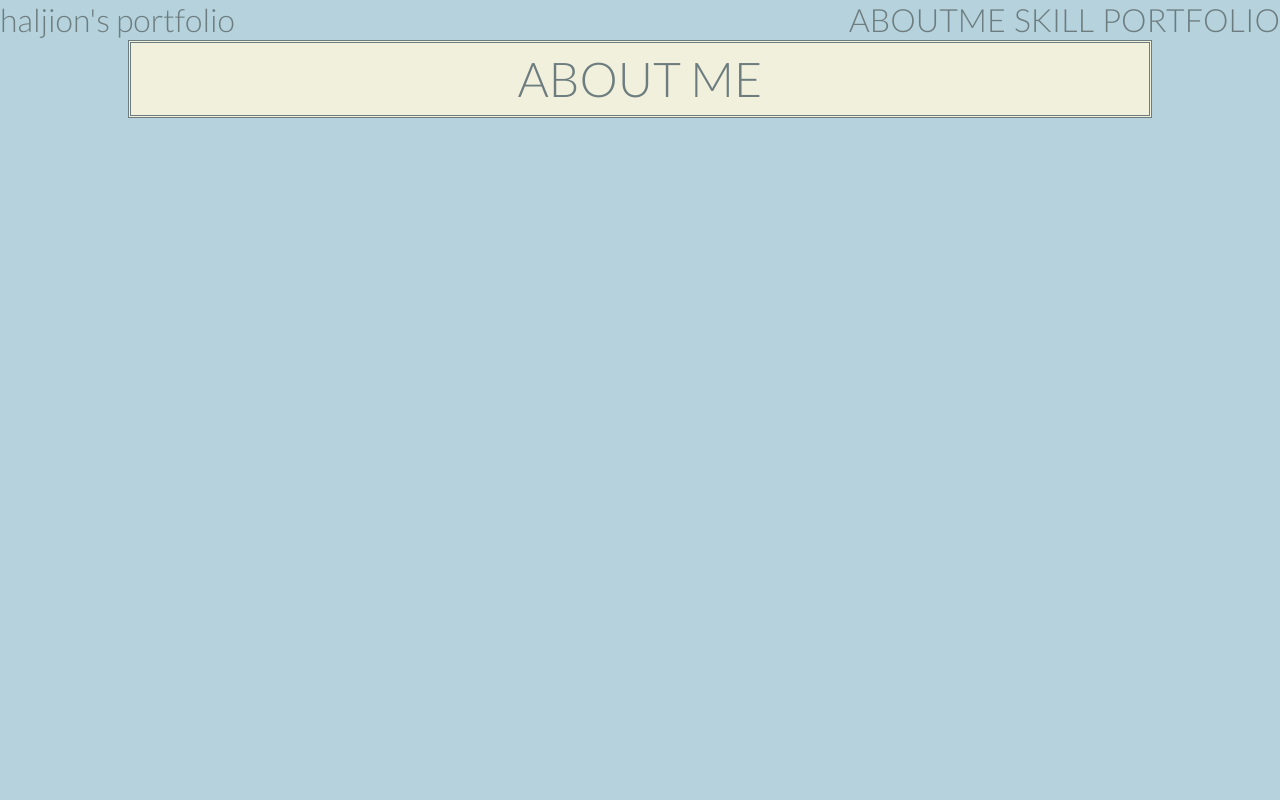
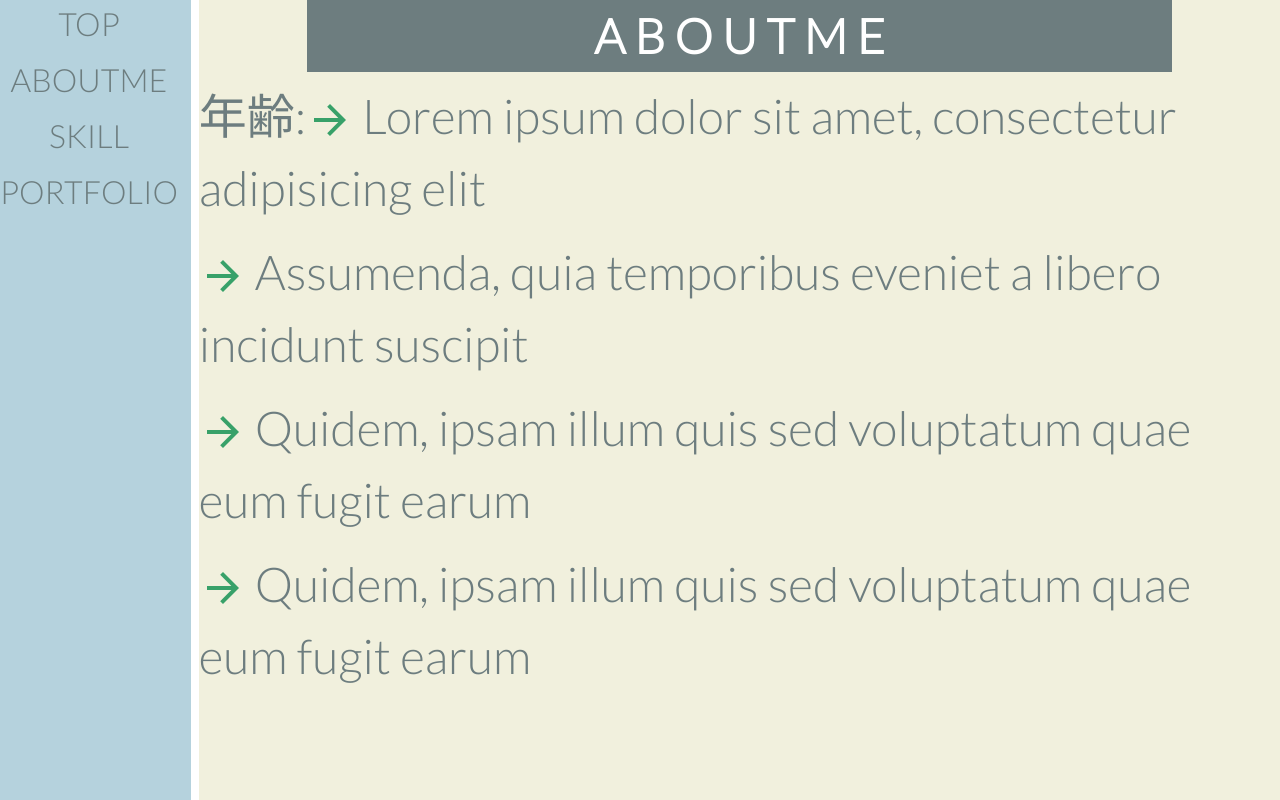
Before and after one commit to haljion/Portfolio-Next, a Next.js app in the folder app/portfolio/: page /aboutme in a window 1280 px wide. Built offline with nearby package versions, Linux system fonts and the light colour scheme.

Commit message:
design change

```diff
--- a/app/portfolio/src/components/pageTitle.tsx
+++ b/app/portfolio/src/components/pageTitle.tsx
@@ -6,11 +6,10 @@ const PageTitle: NextPage<{ text: string }> = (props) => {
   return (
     <Center
       id="pageTitle"
-      borderWidth="medium"
-      borderColor="#6d7d7f"
-      borderStyle="double"
-      bg="#f1f0dd"
-      w="80vw"
+      color="#ffffff"
+      bg="#6d7d7f"
+      fontWeight="bold"
+      w="80%"
     >
       {props.text}
     </Center>
--- a/app/portfolio/src/components/header.tsx
+++ b/app/portfolio/src/components/sidebar.tsx
@@ -1,17 +1,15 @@
-import { Flex, Center, Spacer, HStack } from "@chakra-ui/react";
+import { Flex, Center, Spacer, HStack, VStack } from "@chakra-ui/react";
 import { NextPage } from "next";
 import Link from "next/link";
 
-const Header: NextPage = () => {
+const Sidebar: NextPage = () => {
   return (
-    <Flex color="#6d7d7f" h="5vh" w="100vw" fontSize="2rem">
-      <Center>
+    <Flex color="#6d7d7f" bg="#b5d2dd" h="100vh" w="15vw" fontSize="2rem">
+      <VStack>
         <Link href="/" as="/">
-          <a>haljion's portfolio</a>
+          <a>TOP</a>
         </Link>
-      </Center>
-      <Spacer />
-      <HStack>
+
         <Link href="/aboutme" as="/aboutme">
           <a>ABOUTME</a>
         </Link>
@@ -23,9 +21,9 @@ const Header: NextPage = () => {
         <Link href="/portfolio" as="/portfolio">
           <a>PORTFOLIO</a>
         </Link>
-      </HStack>
+      </VStack>
     </Flex>
   );
 };
 
-export default Header;
+export default Sidebar;
--- a/app/portfolio/src/pages/aboutme.tsx
+++ b/app/portfolio/src/pages/aboutme.tsx
@@ -1,8 +1,17 @@
-import { Box, Center, VStack } from "@chakra-ui/react";
+import { ArrowForwardIcon } from "@chakra-ui/icons";
+import {
+  Box,
+  Center,
+  HStack,
+  List,
+  ListIcon,
+  ListItem,
+  VStack,
+} from "@chakra-ui/react";
 import type { NextPage } from "next";
 import Head from "next/head";
 import Link from "next/link";
-import Header from "../components/header";
+import Sidebar from "../components/sidebar";
 import PageTitle from "../components/pageTitle";
 
 const AboutMe: NextPage = () => {
@@ -11,12 +20,33 @@ const AboutMe: NextPage = () => {
       <Head>
         <title>about me</title>
       </Head>
-      <Box bgColor="#b5d2dd" h="100vh" w="100vw">
-        <Header />
-        <VStack h="95vh" w="100vw" color="#6d7d7f" fontSize="3rem">
-          <PageTitle text="ABOUT ME" />
+      <HStack>
+        <Sidebar />
+        <VStack h="100vh" w="85vw" fontSize="3rem" bg="#f1f0dd">
+          <PageTitle text="A  B  O  U  T    M  E" />
+
+          <List spacing={3} color="#6d7d7f">
+            <ListItem>
+              年齢:
+              <ListIcon as={ArrowForwardIcon} color="green.500" />
+              Lorem ipsum dolor sit amet, consectetur adipisicing elit
+            </ListItem>
+            <ListItem>
+              <ListIcon as={ArrowForwardIcon} color="green.500" />
+              Assumenda, quia temporibus eveniet a libero incidunt suscipit
+            </ListItem>
+            <ListItem>
+              <ListIcon as={ArrowForwardIcon} color="green.500" />
+              Quidem, ipsam illum quis sed voluptatum quae eum fugit earum
+            </ListItem>
+            {/* You can also use custom icons from react-icons */}
+            <ListItem>
+              <ListIcon as={ArrowForwardIcon} color="green.500" />
+              Quidem, ipsam illum quis sed voluptatum quae eum fugit earum
+            </ListItem>
+          </List>
         </VStack>
-      </Box>
+      </HStack>
     </>
   );
 };
```
Also changed, not shown: app/portfolio/src/pages/index.tsx (+5 -16 lines), app/portfolio/src/pages/portfolio.tsx (+5 -5 lines), app/portfolio/src/pages/skill.tsx (+36 -6 lines).
